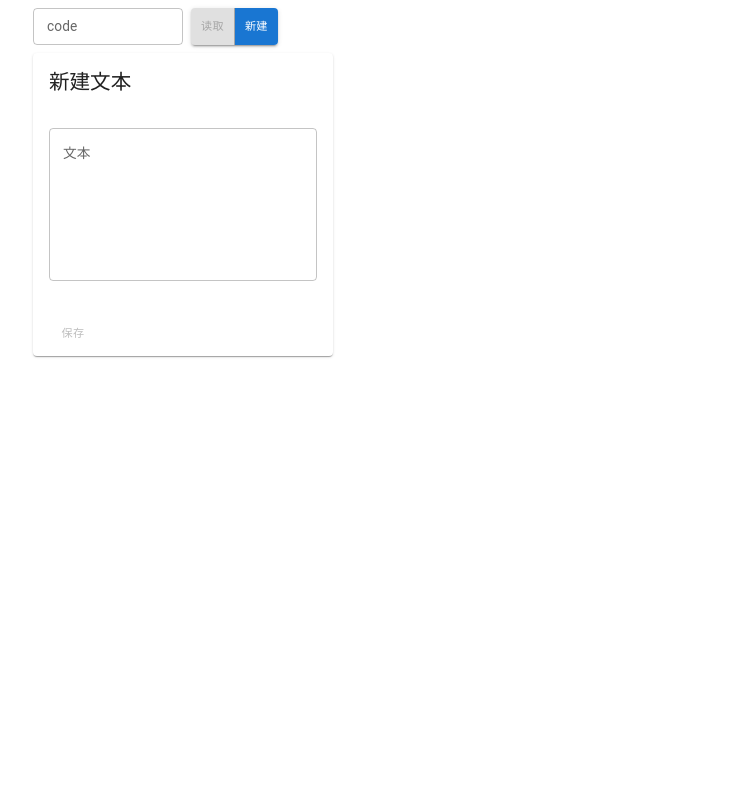
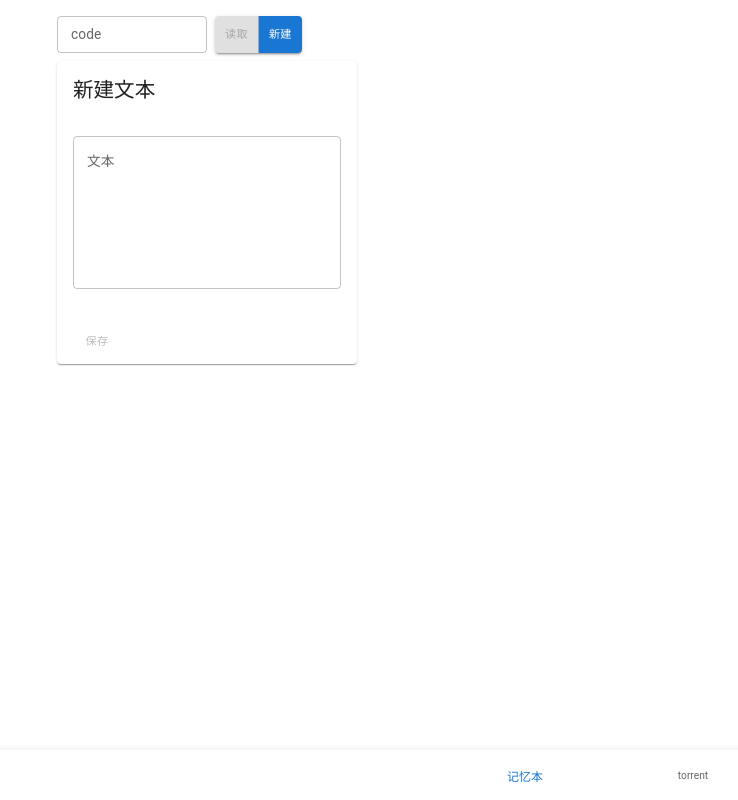
Before and after one commit to Zhoufy1996/tools-front, a Next.js app: page /memory in a window 1280 px wide. Shown: the whole page, without its empty margins (31-769 px from the left). Built offline with nearby package versions, Linux system fonts and the light colour scheme.

Commit message:
some idea

```diff
--- a/next.config.js
+++ b/next.config.js
@@ -8,7 +8,7 @@ const nextConfig = withPWA({
     dest: 'public',
     register: true,
     skipWaiting: true,
-    disable: process.env.NODE_ENV === 'development',
+    // disable: process.env.NODE_ENV === 'development',
     mode: 'production',
   },
   images: {
--- a/package.json
+++ b/package.json
@@ -25,7 +25,9 @@
     "react": "18.1.0",
     "react-dom": "18.1.0",
     "react-error-boundary": "^3.1.4",
-    "swr": "^1.3.0"
+    "swr": "^1.3.0",
+    "video.js": "^7.19.2",
+    "webtorrent": "^1.8.22"
   },
   "devDependencies": {
     "@types/file-saver": "^2.0.5",
@@ -33,6 +35,8 @@
     "@types/node": "17.0.38",
     "@types/react": "18.0.10",
     "@types/react-dom": "18.0.5",
+    "@types/video.js": "^7.3.40",
+    "@types/webtorrent": "^0.109.3",
     "eslint": "8.16.0",
     "eslint-config-next": "12.1.6",
     "eslint-config-prettier": "^8.5.0",
--- a/pages/404.tsx
+++ b/pages/404.tsx
@@ -5,7 +5,7 @@ const NotFound = () => {
   const router = useRouter();
 
   useEffect(() => {
-    router.push('/memory');
+    router.push('/torrent');
   }, [router]);
 
   return null;
--- a/pages/_app.tsx
+++ b/pages/_app.tsx
@@ -5,6 +5,7 @@ import { ThemeProvider } from '@emotion/react';
 import theme from '../src/utils/theme';
 import { CssBaseline } from '@mui/material';
 import { SnackbarProvider } from 'notistack';
+import RootContainer from '../src/components/RootContainer';
 
 function MyApp({ Component, pageProps }: AppProps) {
   return (
@@ -19,7 +20,9 @@ function MyApp({ Component, pageProps }: AppProps) {
       <ThemeProvider theme={theme}>
         <SnackbarProvider maxSnack={3}>
           <CssBaseline />
-          <Component {...pageProps} />
+          <RootContainer>
+            <Component {...pageProps} />
+          </RootContainer>
         </SnackbarProvider>
       </ThemeProvider>
     </>
--- a/src/components/CopyButton.tsx
+++ b/src/components/CopyButton.tsx
@@ -1,6 +1,6 @@
-import { Alert, IconButton, Snackbar } from '@mui/material';
+import { IconButton } from '@mui/material';
 import ContentCopyIcon from '@mui/icons-material/ContentCopy';
-import { useCallback, useState } from 'react';
+import { useCallback } from 'react';
 import copy from 'copy-to-clipboard';
 import { useSnackbar } from 'notistack';
 
--- a/src/components/MemoryInput.tsx
+++ b/src/components/MemoryInput.tsx
@@ -1,4 +1,5 @@
 import { Button, Card, CardActions, CardContent, CardHeader, TextField } from '@mui/material';
+import { useSnackbar } from 'notistack';
 import { useState } from 'react';
 import { fetcher } from '../utils/fetcher';
 
@@ -8,6 +9,7 @@ interface MemoryInputProps {
 
 export const MemoryInput = ({ successCallback }: MemoryInputProps) => {
   const [content, setContent] = useState('');
+  const { enqueueSnackbar } = useSnackbar();
 
   const handleChange = (event: React.ChangeEvent<HTMLInputElement>) => {
     setContent(event.target.value);
@@ -20,6 +22,14 @@ export const MemoryInput = ({ successCallback }: MemoryInputProps) => {
         body: JSON.stringify({
           content,
         }),
+      });
+      enqueueSnackbar('保存成功', {
+        variant: 'success',
+        anchorOrigin: {
+          vertical: 'top',
+          horizontal: 'center',
+        },
+        autoHideDuration: 1000,
       });
       successCallback(res.code);
     } catch (e) {
--- a/src/components/MemoryReader.tsx
+++ b/src/components/MemoryReader.tsx
@@ -1,6 +1,5 @@
 import useSWR from 'swr';
-import { Button, Card, CardActions, CardContent, CardHeader, TextField, Typography } from '@mui/material';
-import copy from 'copy-to-clipboard';
+import { Card, CardActions, CardContent, CardHeader, Typography } from '@mui/material';
 import { fetcher } from '../utils/fetcher';
 import CopyButton from './CopyButton';
 import { Box } from '@mui/system';
--- /dev/null
+++ b/src/components/MobileButtonNavigation.tsx
@@ -0,0 +1,35 @@
+import { BottomNavigation, Paper, BottomNavigationAction } from '@mui/material';
+import { useRouter } from 'next/router';
+
+const MobileButtonNavigation = () => {
+  const router = useRouter();
+
+  return (
+    <Paper
+      sx={{
+        position: 'fixed',
+        bottom: 0,
+        left: 0,
+        right: 0,
+        zIndex: 999,
+      }}
+      elevation={3}
+    >
+      <BottomNavigation
+        showLabels
+        value={router.pathname}
+        onChange={(event, newValue) => {
+          router.push(newValue);
+        }}
+        sx={{
+          height: 50,
+        }}
+      >
+        <BottomNavigationAction value="/memory" label="记忆本" />
+        <BottomNavigationAction value="/torrent" label="torrent" />
+      </BottomNavigation>
+    </Paper>
+  );
+};
+
+export default MobileButtonNavigation;
--- /dev/null
+++ b/src/components/RootContainer.tsx
@@ -0,0 +1,21 @@
+import { Container } from '@mui/material';
+import MobileButtonNavigation from './MobileButtonNavigation';
+
+const RootContainer = ({ children }: { children: React.ReactNode }) => {
+  return (
+    <Container
+      sx={(theme) => ({
+        p: 1,
+        paddingBottom: '90px',
+        [theme.breakpoints.up('sm')]: {
+          paddingBottom: '40px',
+        },
+      })}
+    >
+      <MobileButtonNavigation />
+      {children}
+    </Container>
+  );
+};
+
+export default RootContainer;
```
Also changed, not shown: pages/torrent.tsx (added, +37 -0 lines), src/components/Video.tsx (added, +31 -0 lines), 2 other files (tests, documents, lock files or other folders).
